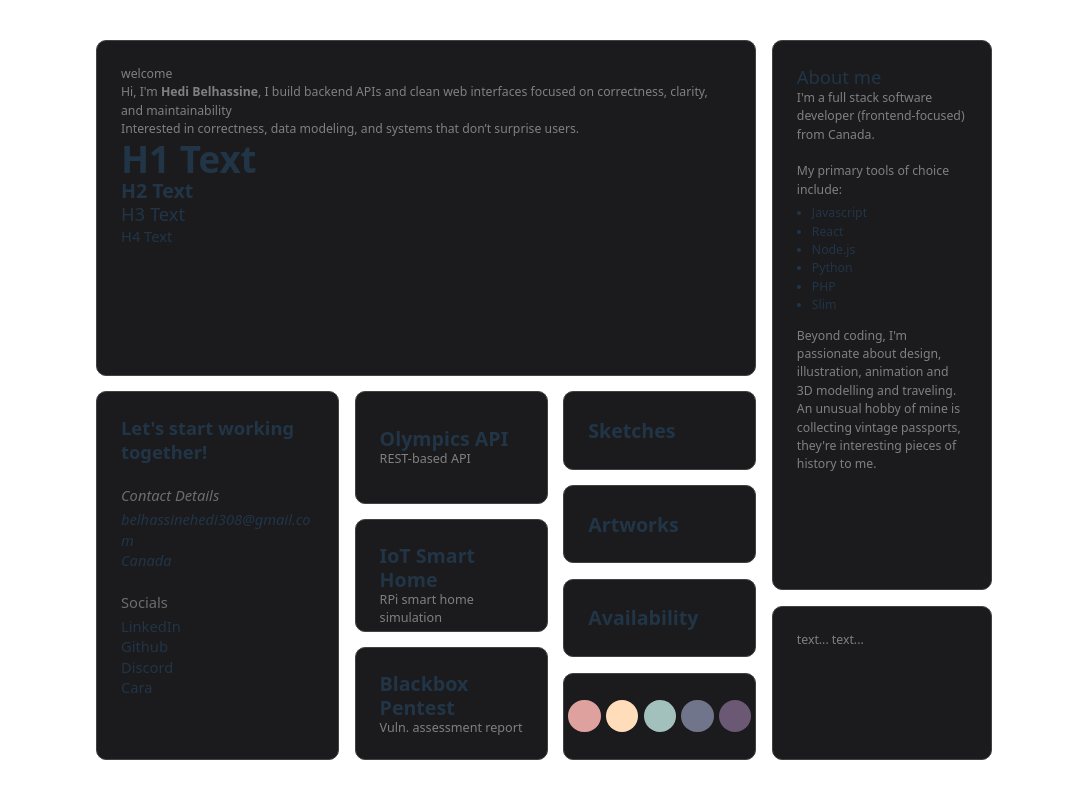
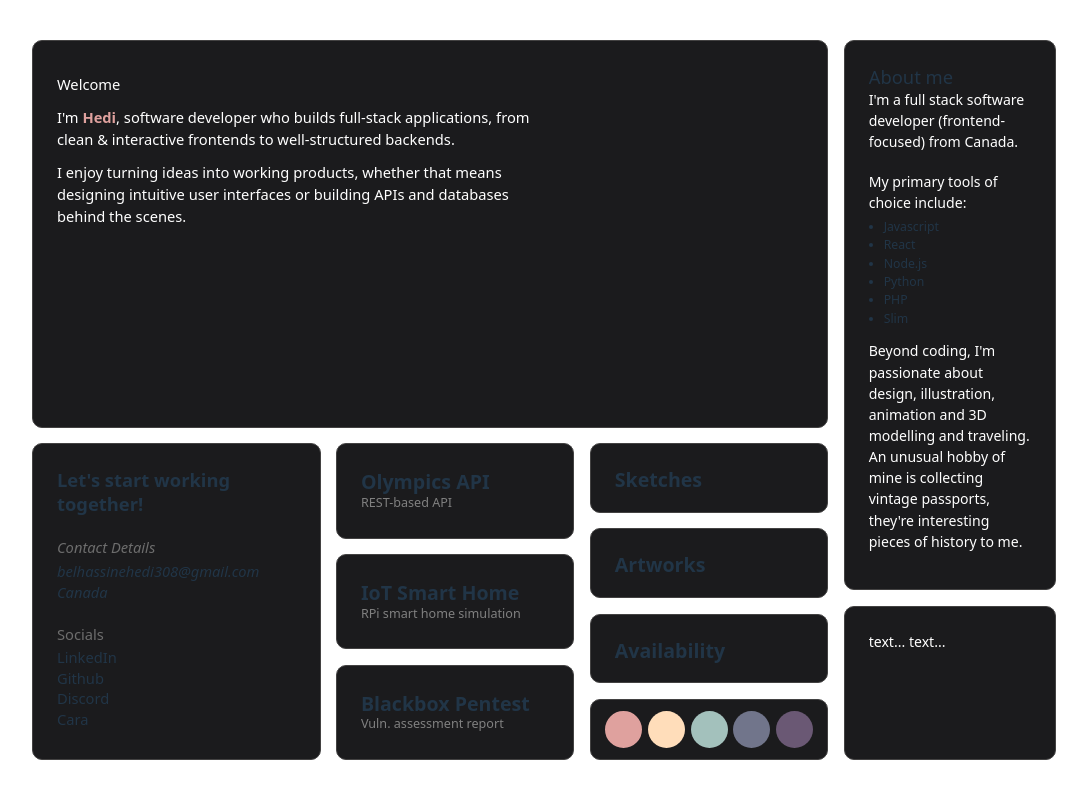
Before and after one commit to hedi3489/my-portfolio, a React (Vite) app: page / in a window 1280 px wide. Shown: the whole page, without its empty margins (96-1183 px from the left). Built offline with nearby package versions, Linux system fonts and the light colour scheme.

Commit message:
Updated bio text

```diff
--- a/src/Cards.css
+++ b/src/Cards.css
@@ -17,8 +17,24 @@
 /* =============== BIO-CARD =============== */
 .bio-card {
   min-width:100%;
-  flex: 5;
+  flex: 5.5;
 }
+.bio-text {
+  /* border: 1px solid rgb(68, 68, 68); */
+  width: 65%;
+  height: 50%;
+}
+.bio-text > p {
+  margin: 5px 0px;
+  padding: 3px 0px;
+  font-size: clamp(0.95rem, 1.7vw, 1.2em);
+  gap: 1rem;
+}
+.bio-text > p > b {
+  font-weight: 600;
+  color: var(--border-card-secondary);
+}
+
 /* =============== LITTLE-CARDS =============== */
 .little-card {
   align-content: center;
@@ -39,7 +55,7 @@
   justify-content: center;
 }
 .theme-dot {
-  width: clamp(24px, 5vw, 40px);
+  width: clamp(24px, 5vw, 37px);
   aspect-ratio: 1 / 1;
   padding: 0;
   border-radius: 50%;
--- a/src/Cards.jsx
+++ b/src/Cards.jsx
@@ -1,14 +1,16 @@
 import { useState, useEffect } from "react";
 
 function BioCard() {
-  return <div className='card bio-card'>
-    <p>welcome</p>
-    <p>Hi, I'm <b>Hedi Belhassine</b>, I build backend APIs and clean web interfaces focused on correctness, clarity, and maintainability</p>
-    <p>Interested in correctness, data modeling, and systems that don’t surprise users.</p>
-    <h1>H1 Text</h1>
-    <h2>H2 Text</h2>
-    <h3>H3 Text</h3>
-    <h4>H4 Text</h4>
+  return <div className='flex card bio-card'>
+    <div className="bio-text">
+      <p>Welcome</p>
+      <p>
+        I'm <b>Hedi</b>, software developer who builds full-stack applications, from clean & interactive frontends to well-structured backends.
+      </p>
+      <p>
+        I enjoy turning ideas into working products, whether that means designing intuitive user interfaces or building APIs and databases behind the scenes.
+      </p>
+    </div>
   </div>
 }
 
--- a/src/Containers.css
+++ b/src/Containers.css
@@ -3,7 +3,7 @@
 .container {
   width: 100%;
   min-height: 100vh;
-  padding: 5vh 15vw;
+  padding: 5vh 10vw;
 }
 /* =============== MAIN CONTENT =============== */
 .main-content {
@@ -12,7 +12,7 @@
 }
 /* =============== SHOWCASE CONTAINER ===============*/
 .showcase {
-  flex: 6;
+  flex: 5;
   width: 100%;
   display: flex;
   gap: var(--gap);
@@ -22,4 +22,4 @@
   min-width: 0;
 }
 /* =============== SIDE BAR =============== */
-.side-bar { flex: 2.5; }
+.side-bar { flex: 2; }
--- a/src/index.css
+++ b/src/index.css
@@ -76,7 +76,10 @@ h5 {
 }
 p {
   margin: 0;
-  color: gray;
+  font-size: clamp(0.95rem, 1.7vw, 1.15em);
+  line-height: 1.5;
+  font-weight: 300;
+  color: white;
 }
 button {
   border-radius: 8px;
```
